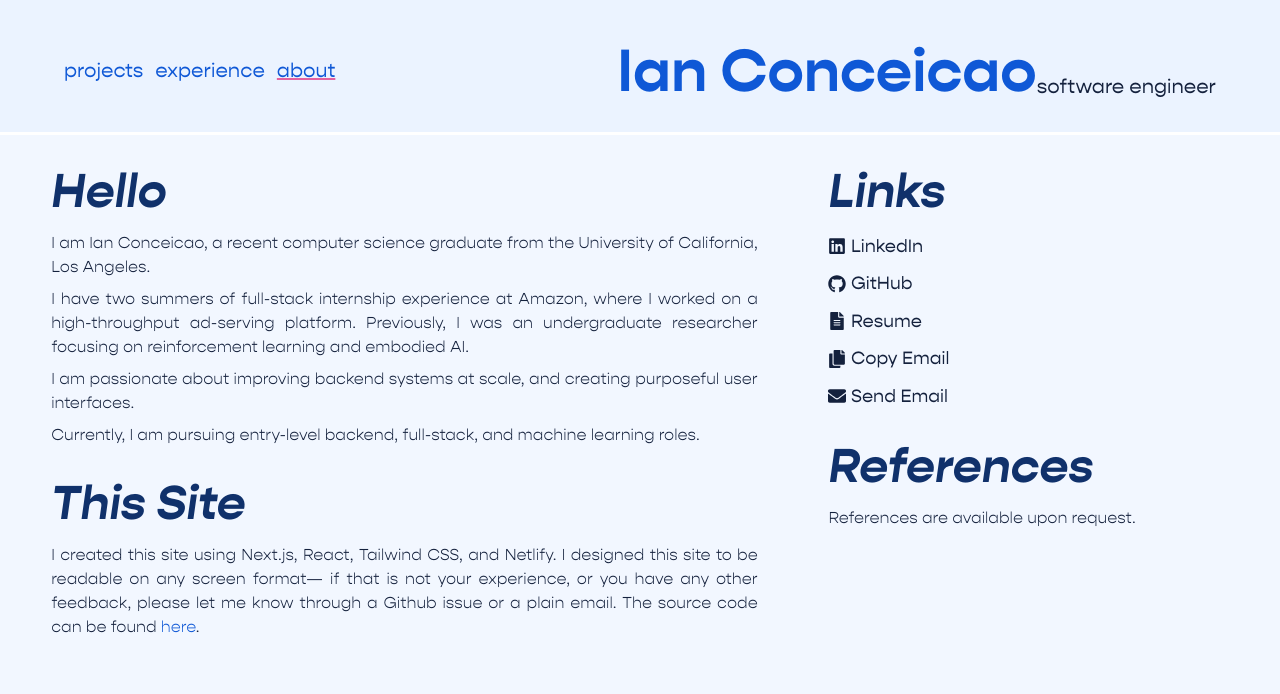
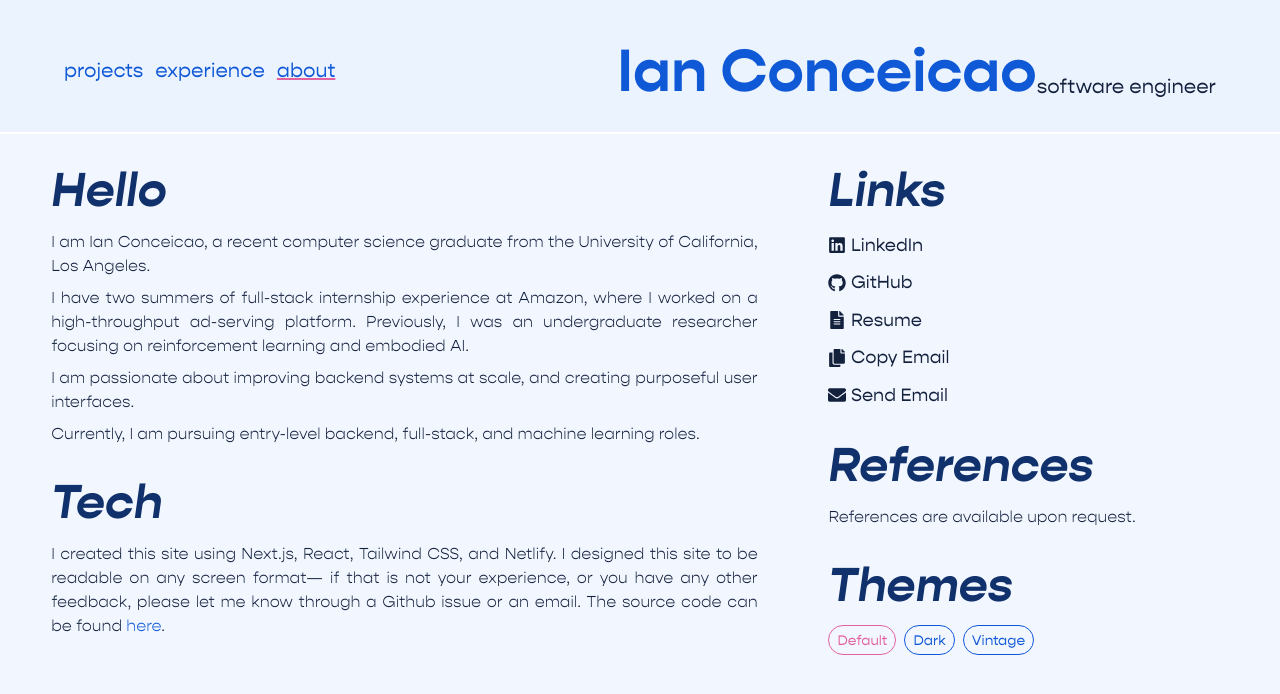
Before and after one commit to IanConceicao/personal-website, a Next.js app: page /about in a window 1280 px wide. Shown: the top 694 px of the page. Built offline with nearby package versions, Linux system fonts and the light colour scheme.

Commit message:
Added themes

```diff
--- a/src/components/header.tsx
+++ b/src/components/header.tsx
@@ -8,13 +8,13 @@ export default function Header({ currentPage }: HeaderProps) {
   const pages = ["projects", "experience", "about"];
 
   return (
-    <div className="border-b-[3px] border-b-white bg-headerBackground">
+    <div className="border-b-2 border-b-headerBorder bg-headerBackground">
       <div className="flex justify-between gap-x-4 w-[90%] mx-auto pt-5 sm:pt-7 md:pt-10 pb-3 sm:pb-5 md:pb-8">
         <div className="flex gap-x-1 flex-col sm:flex-row sm:items-center sm:gap-x-3">
           {pages.map((page) => {
             const linkStyle =
               page === currentPage
-                ? "underline decoration-altPrimaryHeader" // Underline current page
+                ? "underline decoration-select" // Underline current page
                 : "text-hover-effect"; // On hover highlight other pages
             return (
               <p
--- a/src/components/iconAndLink.tsx
+++ b/src/components/iconAndLink.tsx
@@ -36,7 +36,7 @@ export default function IconAndLink({
       href={link}
       target="__blank"
       className={`w-fit font-gopher text-base md:text-lg transition ease-in-out duration-500  hover:scale-110 ${
-        effect && "text-green-500"
+        effect && "text-success"
       }   ${!effect && "text-hover-effect text-primaryText"}`}
       onClick={copyToClipBoard}
     >
--- a/src/components/techExperience.tsx
+++ b/src/components/techExperience.tsx
@@ -9,7 +9,7 @@ export default function TechExperience({ title, techs }: techExperienceProps) {
       <p className="font-gopher font-medium text-primaryText text-lg mb-2">
         {title}
       </p>
-      <div className="columns-2 md:columns-[9.375rem] space-y-2">
+      <div className="columns-2 md:columns-[9.375rem] lg:columns-2 space-y-2">
         {techs.map((tech) => (
           <p
             key={tech}
--- /dev/null
+++ b/src/components/themePicker.tsx
@@ -0,0 +1,46 @@
+import { useEffect, useState } from "react";
+
+export default function ThemePicker() {
+  const themes = ["Default", "Dark", "Vintage"];
+  const [currentTheme, setCurrentTheme] = useState("");
+
+  useEffect(() => {
+    // Set theme state on page load
+    setCurrentTheme(
+      document.documentElement.getAttribute("data-theme") ||
+        localStorage.theme ||
+        "Default"
+    );
+  }, []);
+
+  useEffect(() => {
+    // Change DOM and local storage on theme change
+    if (currentTheme) {
+      document.documentElement.setAttribute(
+        "data-theme",
+        currentTheme.toLowerCase()
+      );
+      localStorage.setItem("theme", currentTheme);
+    }
+  }, [currentTheme]);
+
+  return (
+    <div className="flex gap-x-2 mb-3">
+      {themes.map((theme) => (
+        <button
+          key={theme}
+          type="button"
+          className={`font-gopher text-center text-sm px-2 py-1 border
+           rounded-full ${
+             currentTheme.toLowerCase() == theme.toLowerCase()
+               ? "text-select border-select"
+               : "text-primaryHeader text-hover-effect border-primaryHeader hover:border-select"
+           }`}
+          onClick={() => setCurrentTheme(theme)}
+        >
+          {theme}
+        </button>
+      ))}
+    </div>
+  );
+}
--- a/src/pages/_document.tsx
+++ b/src/pages/_document.tsx
@@ -1,9 +1,16 @@
 import { Html, Head, Main, NextScript } from "next/document";
+import Script from "next/script";
 
 export default function Document() {
   return (
     <Html lang="en">
-      <Head />
+      <Head>
+        <Script
+          id="theme-chooser"
+          src="scripts/theme.js"
+          strategy="beforeInteractive"
+        />
+      </Head>
       <body>
         <Main />
         <NextScript />
--- a/src/pages/about.tsx
+++ b/src/pages/about.tsx
@@ -10,6 +10,7 @@ import {
   FaCopy,
 } from "react-icons/fa";
 import IconAndLink, { iconAndLinkProps } from "@/components/iconAndLink";
+import ThemePicker from "@/components/themePicker";
 
 export default function About() {
   const linkInfo: iconAndLinkProps[] = [
@@ -68,13 +69,13 @@ export default function About() {
                 machine learning roles.
               </p>
             </div>
-            <p className={styles.header}>This Site</p>
+            <p className={styles.header}>Tech</p>
             <p className={styles.paragraphText}>
               I created this site using Next.js, React, Tailwind CSS, and
               Netlify. I designed this site to be readable on any screen format—
               if that is not your experience, or you have any other feedback,
-              please let me know through a Github issue or a plain email. The
-              source code can be found{" "}
+              please let me know through a Github issue or an email. The source
+              code can be found{" "}
               <Link
                 href="https://github.com/IanConceicao/personal-website"
                 target="__blank"
@@ -103,6 +104,8 @@ export default function About() {
             <div className={styles.paragraphText}>
               References are available upon request.
             </div>
+            <p className={styles.header}>Themes</p>
+            <ThemePicker />
           </div>
         </div>
       </main>
--- a/src/pages/experience.tsx
+++ b/src/pages/experience.tsx
@@ -108,7 +108,7 @@ export default function Experience() {
             <p className="font-gopher font-medium text-primaryText text-lg mb-2">
               Relevant Electives:
             </p>
-            <div className="columns-[9.375rem] sm:mb-4 mb-6">
+            <div className="columns-[9.375rem] lg:columns-2 sm:mb-4 mb-6">
               {relevantCourses.map((course) => (
                 <p
                   key={course}
--- a/src/styles/globals.css
+++ b/src/styles/globals.css
@@ -80,16 +80,55 @@
   src: url("/fonts/GopherText/GopherText-BoldItalic.otf") format("opentype");
 }
 
+@layer base {
+  :root {
+    --color-background: 242, 247, 255;
+    --color-header-background: 235, 243, 255;
+    --color-header-border: 256, 256, 256;
+    --color-primary-header: 15, 88, 214;
+    --color-select: 226, 97, 159;
+    --color-success: 34, 197, 94;
+    --color-secondary-header: 16, 49, 107;
+    --color-primary-text: 20, 33, 61;
+    --custom-font-family: "Gopher";
+  }
+
+  [data-theme="dark"] {
+    --color-background: 30, 30, 30;
+    --color-header-background: 24, 24, 24;
+    --color-header-border: 50, 50, 50;
+    --color-primary-header: 88, 187, 255;
+    --color-select: 226, 97, 159;
+    --color-success: 99, 255, 129;
+    --color-secondary-header: 235, 235, 235;
+    --color-primary-text: 200, 200, 200;
+    --custom-font-family: "Gopher";
+  }
+
+  [data-theme="vintage"] {
+    --color-background: 246, 225, 195;
+    --color-header-background: 233, 161, 120;
+    --color-header-border: 256, 256, 256;
+    --color-primary-header: 168, 68, 72;
+    --color-select: 254, 254, 250;
+    --color-success: 105, 130, 105;
+    --color-secondary-header: 122, 62, 101;
+    --color-primary-text: 64, 14, 50;
+    --custom-font-family: "Gopher";
+  }
+
   * {
     box-sizing: border-box;
     padding: 0;
     margin: 0;
+    @apply selection:bg-select selection:bg-opacity-60;
   }
 
   html,
   body {
     max-width: 100vw;
     overflow-x: hidden;
+    @apply transition ease-in-out duration-1000;
   }
 
   body {
@@ -100,16 +139,19 @@ a {
     color: inherit;
     text-decoration: none;
   }
+}
 
+@layer components {
   .text-hover-effect,
   .text-group-hover-effect {
     @apply transition ease-in-out duration-500;
   }
 
   .text-hover-effect {
-  @apply hover:text-altPrimaryHeader;
+    @apply hover:text-select;
   }
 
   .text-group-hover-effect {
-  @apply group-hover:text-altPrimaryHeader;
+    @apply group-hover:text-select;
   }
+}
--- a/tailwind.config.js
+++ b/tailwind.config.js
@@ -1,18 +1,29 @@
 /** @type {import('tailwindcss').Config} */
+function withOpacity(variableName) {
+  return ({ opacityValue }) => {
+    if (opacityValue !== undefined) {
+      return `rgba(var(${variableName}), ${opacityValue})`;
+    }
+    return `rgb(var(${variableName}))`;
+  };
+}
+
 module.exports = {
   content: ["./src/**/*.{js,ts,jsx,tsx}"],
   theme: {
     extend: {
       colors: {
-        background: "#F2F7FF",
-        headerBackground: "#ebf3ff",
-        primaryHeader: "#0f58d6",
-        altPrimaryHeader: "#e2619f",
-        secondaryHeader: "#10316B",
-        primaryText: "#14213D",
+        background: withOpacity("--color-background"),
+        headerBackground: withOpacity("--color-header-background"),
+        headerBorder: withOpacity("--color-header-border"),
+        primaryHeader: withOpacity("--color-primary-header"),
+        select: withOpacity("--color-select"),
+        success: withOpacity("--color-success"),
+        secondaryHeader: withOpacity("--color-secondary-header"),
+        primaryText: withOpacity("--color-primary-text"),
       },
       fontFamily: {
-        gopher: ["Gopher", "serif"],
+        gopher: ["var(--custom-font-family)", "serif"],
       },
     },
   },
```
Also changed, not shown: public/scripts/theme.js (added, +11 -0 lines), tsconfig.json (+6 -1 lines), 2 other files (tests, documents, lock files or other folders). Lines whose indentation alone changed are shown as unchanged.
